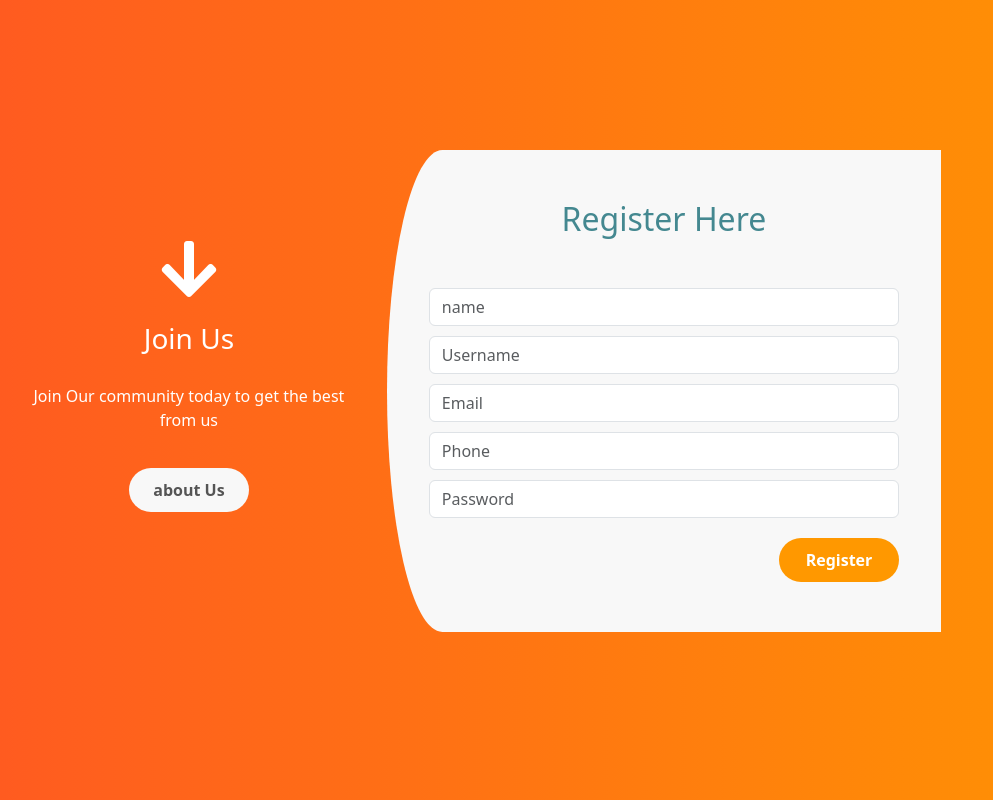
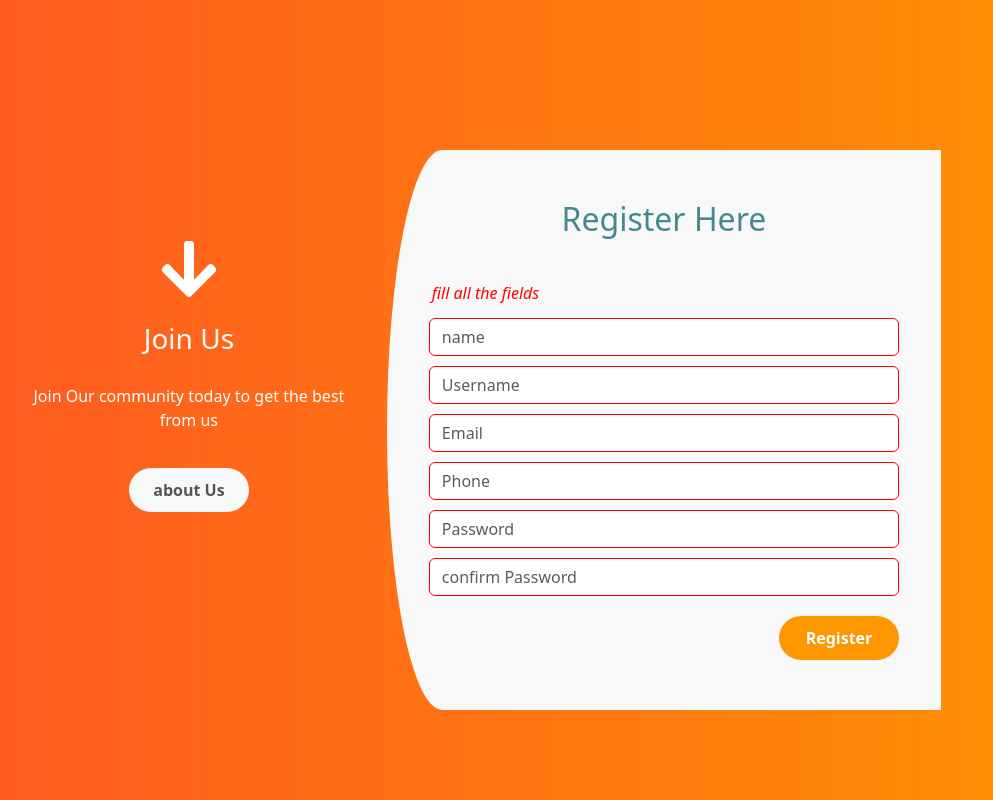
Before and after one commit to AaronSala/registraton-form, a website: page index.html in a window 1280 px wide. Both pictures are taken after a click on the button "Register". Shown: the whole page, without its empty margins (79-1072 px from the left). Drawn offline with nearby package versions, Linux system fonts and the light colour scheme.

Commit message:
added the form validation

```diff
--- a/index.css
+++ b/index.css
@@ -69,6 +69,13 @@ body {
     width: 80px;
     animation: mover 1s infinite alternate;
 }
+.error{
+
+    color: red;
+    font-style: italic;
+    padding: 3px;
+    display: none;
+}
 @keyframes mover
 {
     0%{transform: translateY(0);}
--- a/index.html
+++ b/index.html
@@ -28,6 +28,7 @@
 
               <h2>Register Here</h2>
               <div class="register-form form">
+                <span class="error"></span>
                 <div class="form-group">
                   <input type="text" class="form-control" placeholder="name" name="name"/>
                 </div>
@@ -40,6 +41,7 @@
                     placeholder="Username"
                   />
                 </div>
+
                 <div class="form-group">
                   <input
                   name="email"
@@ -48,6 +50,7 @@
                     placeholder="Email"
                   />
                 </div>
+
                 <div class="form-group">
                   <input
                   name="phone"
@@ -56,6 +59,7 @@
                     placeholder="Phone"
                   />
                 </div>
+
                 <div class="form-group">
                   <input
                   name="password"
@@ -64,6 +68,16 @@
                     placeholder="Password"
                   />
                 </div>
+
+                  <div class="form-group">
+                  <input
+                  name="confirmpassword"
+                    type="password"
+                    class="form-control"
+                    placeholder="confirm Password"
+                  />
+                </div>
+
                 <button type="submit" class="btn btn-primary button">Register</button>
               </div>
               </div>
@@ -72,6 +86,6 @@
         </div>
       </div>
     </div>
-    <script src=""></script>
+    <script src="index.js"></script>
   </body>
 </html>
--- /dev/null
+++ b/index.js
@@ -0,0 +1,39 @@
+const form = document.querySelector(".register-form");
+const submit = document.querySelector(".button");
+const error = document.querySelector(".error");
+const names = document.querySelectorAll(".form-control");
+
+// const inputName = form.querySelector('[name="name"]');
+
+submit.addEventListener("click", (e) => {
+  e.preventDefault();
+  names.forEach((input) => {
+    if (input.value === "") {
+      input.style.border = "1px solid red";
+    } else {
+      input.style.border = "1px solid green";
+    }
+    error.style.display = "block";
+    error.innerHTML = "fill all the fields";
+
+    input.addEventListener("input", () => {
+      if (input.value.length < 3) {
+        input.style.border = "1px solid red";
+      } else {
+        input.style.border = "1px solid green";
+      }
+    });
+  });
+
+  if (
+    names[4].value !== names[5].value ||
+    names[4].value == "" ||
+    names[5].value == ""
+  ) {
+    console.log("passworsds do not match");
+    names[4].style.border = "1px solid red";
+    names[5].style.border = "1px solid red";
+  } else {
+    console.log("passworsds match");
+  }
+});
```
Also changed, not shown: home.html (+5 -10 lines).
